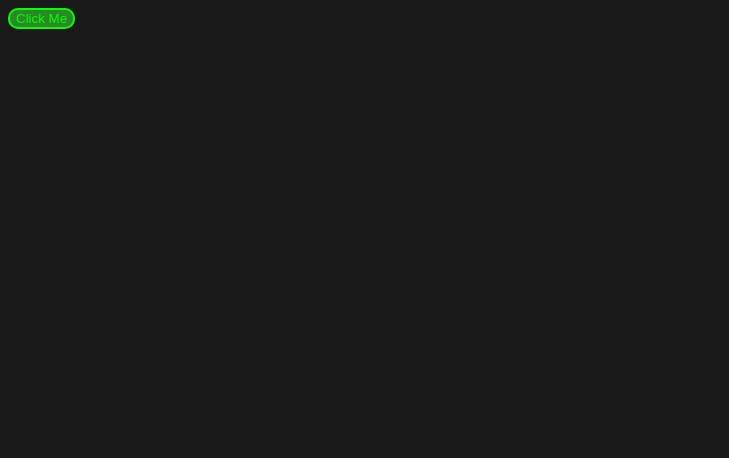
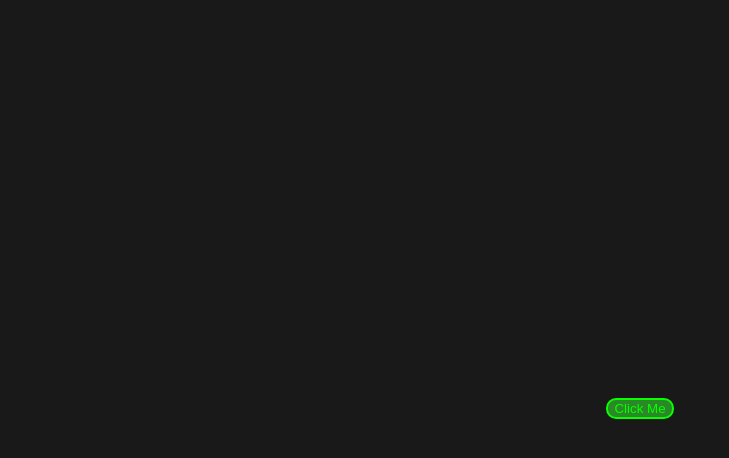
Before and after one commit to Temurprogram77/to-do-list, a React (Vite) app: page / in a window 1280 px wide. Shown: the top 458 px of the page, without its empty margins (0-729 px from the left). Built offline with nearby package versions, Linux system fonts and the light colour scheme.

Commit message:
added container

```diff
--- a/src/index.css
+++ b/src/index.css
@@ -1,11 +1,15 @@
 body {
   background: #191919;
+  overflow: hidden;
 }
 .container {
   width: 100%;
+  height: 100vh;
+  display: flex;
+  align-items: center;
+  justify-content: center;
 }
 .btn {
-  margin: 0 auto;
   cursor: pointer;
   background: #2a8927;
   color: #09ff00;
```
